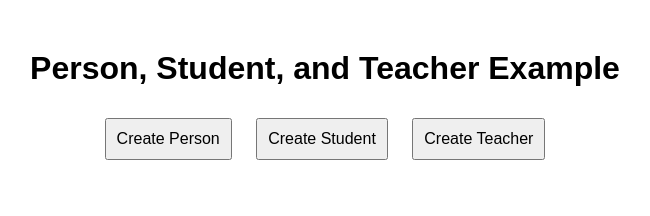
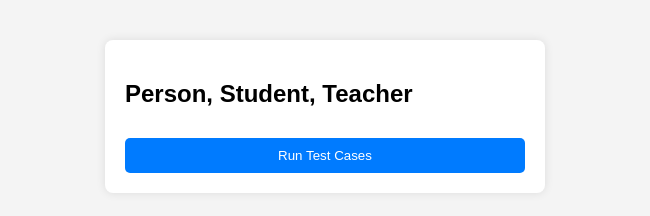
Before and after one commit to acciojob/getters-and-setters-kunalkanwarr, a website: page main.html in a window 1280 px wide. Shown: the whole page, without its empty margins (315-965 px from the left). Drawn offline with Linux system fonts and the light colour scheme.

Commit message:
created a submission

```diff
--- a/main.html
+++ b/main.html
@@ -3,48 +3,97 @@
 <head>
     <meta charset="UTF-8">
     <meta name="viewport" content="width=device-width, initial-scale=1.0">
-    <title>Person, Student, and Teacher</title>
+    <title>Person, Student, Teacher</title>
     <style>
         body {
             font-family: Arial, sans-serif;
-            text-align: center;
-            margin: 50px;
+            margin: 20px;
+            padding: 20px;
+            background-color: #f4f4f4;
+        }
+        .container {
+            max-width: 400px;
+            margin: auto;
+            padding: 20px;
+            background: white;
+            border-radius: 8px;
+            box-shadow: 0px 0px 10px rgba(0, 0, 0, 0.1);
         }
         button {
-            margin: 10px;
+            margin-top: 10px;
             padding: 10px;
-            font-size: 16px;
+            width: 100%;
+            background-color: #007bff;
+            color: white;
+            border: none;
+            border-radius: 5px;
+            cursor: pointer;
+        }
+        button:hover {
+            background-color: #0056b3;
         }
     </style>
-    <script type="module">
-        import { Person, Student, Teacher } from './classes.js';
+</head>
+<body>
+    <div class="container">
+        <h2>Person, Student, Teacher</h2>
+        <button onclick="testClasses()">Run Test Cases</button>
+        <div id="output"></div>
+    </div>
 
-        function createPerson() {
-            const person = new Person("John", 25);
-            document.getElementById("output").innerText = `Created Person: ${person.name}, Age: ${person.age}`;
-            person.age = 30;
+    <script>
+        class Person {
+            constructor(name, age) {
+                this._name = name;
+                this._age = age;
+            }
+
+            get name() {
+                return this._name;
+            }
+
+            get age() {
+                return this._age;
+            }
+
+            set age(newAge) {
+                this._age = newAge;
+            }
         }
 
-        function createStudent() {
-            const student = new Student("Alice", 22);
-            document.getElementById("output").innerText = student.study();
+        class Student extends Person {
+            study() {
+                logOutput(`${this.name} is studying`);
+            }
         }
 
-        function createTeacher() {
-            const teacher = new Teacher("Bob", 40);
-            document.getElementById("output").innerText = teacher.teach();
+        class Teacher extends Person {
+            teach() {
+                logOutput(`${this.name} is teaching`);
+            }
         }
 
-        window.createPerson = createPerson;
-        window.createStudent = createStudent;
-        window.createTeacher = createTeacher;
+        function logOutput(message) {
+            const outputDiv = document.getElementById("output");
+            const p = document.createElement("p");
+            p.textContent = message;
+            outputDiv.appendChild(p);
+        }
+
+        function testClasses() {
+            document.getElementById("output").innerHTML = ""; // Clear output
+
+            const person = new Person("John", 25);
+            logOutput(`Person Name: ${person.name}`);
+            person.age = 30;
+            logOutput(`Updated Age: ${person.age}`);
+
+            const student = new Student("Alice", 22);
+            student.study();
+
+            const teacher = new Teacher("Bob", 40);
+            teacher.teach();
+        }
     </script>
-</head>
-<body>
-    <h1>Person, Student, and Teacher Example</h1>
-    <button onclick="createPerson()">Create Person</button>
-    <button onclick="createStudent()">Create Student</button>
-    <button onclick="createTeacher()">Create Teacher</button>
-    <p id="output"></p>
 </body>
 </html>
```
